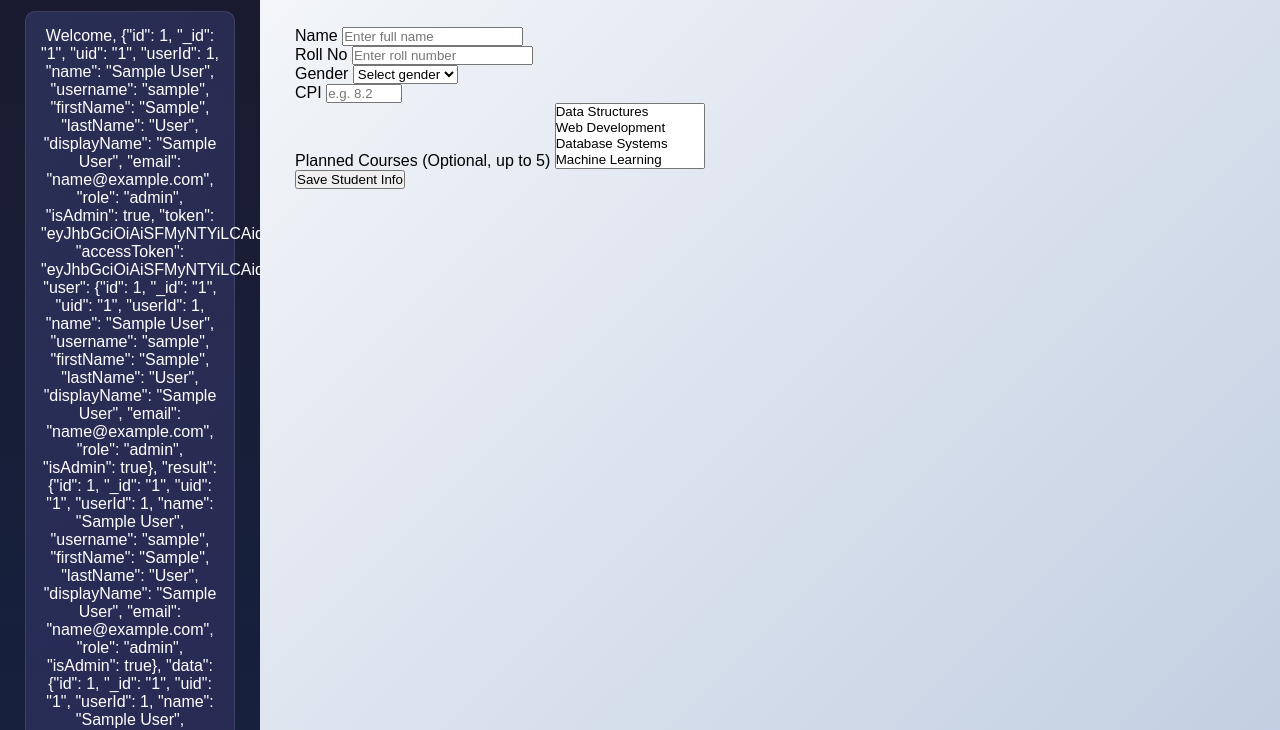
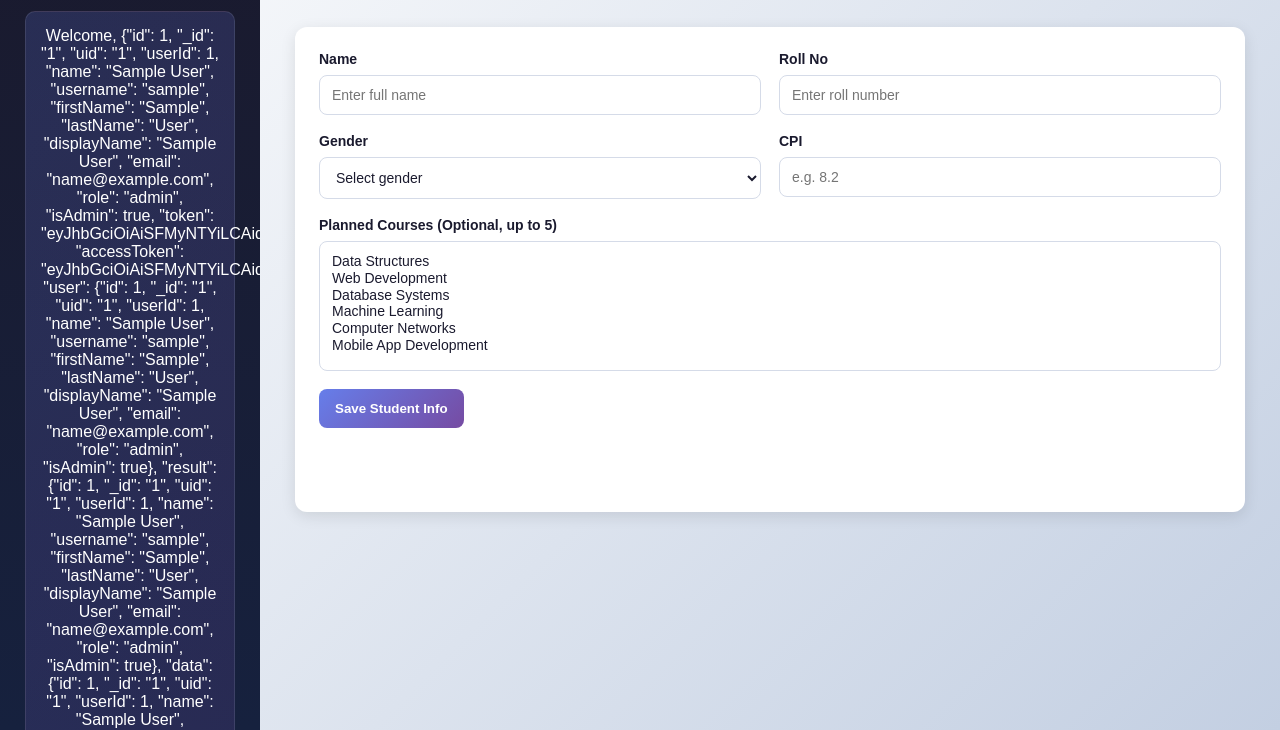
Before and after one commit to parmarkhush/university_course_registration_portal, a plain HTML site: page frontend/src/dashboard.html in a window 1280 px wide. Shown: the part 70-800 px from the top of the page. Drawn offline with Linux system fonts and the light colour scheme; sample sign-in values are in the browser's storage.

Commit message:
this is first changes

```diff
--- a/frontend/src/dashboard.css
+++ b/frontend/src/dashboard.css
@@ -187,3 +187,111 @@ body {
     border-radius: 12px;
     box-shadow: 0 4px 15px rgba(0,0,0,0.1);
 }
+
+/* STUDENT FORM */
+.student-form {
+    background: #ffffff;
+    padding: 24px;
+    border-radius: 12px;
+    box-shadow: 0 4px 15px rgba(0, 0, 0, 0.1);
+}
+
+.form-row {
+    display: flex;
+    gap: 18px;
+    margin-bottom: 18px;
+}
+
+.form-group {
+    flex: 1;
+    display: flex;
+    flex-direction: column;
+}
+
+.form-group.full {
+    flex: 1 1 100%;
+}
+
+.form-group label {
+    font-weight: 600;
+    color: #1a1a2e;
+    margin-bottom: 8px;
+    font-size: 14px;
+}
+
+.student-form input,
+.student-form select {
+    width: 100%;
+    padding: 11px 12px;
+    border: 1px solid #d5dbe8;
+    border-radius: 8px;
+    font-size: 14px;
+    color: #1a1a2e;
+    background: #fff;
+    transition: border-color 0.2s ease, box-shadow 0.2s ease;
+}
+
+.student-form input:focus,
+.student-form select:focus {
+    outline: none;
+    border-color: #667eea;
+    box-shadow: 0 0 0 3px rgba(102, 126, 234, 0.2);
+}
+
+#studentCourses {
+    min-height: 130px;
+}
+
+.student-form button[type="submit"] {
+    border: none;
+    border-radius: 8px;
+    padding: 12px 16px;
+    color: #fff;
+    background: linear-gradient(135deg, #667eea, #764ba2);
+    font-weight: 600;
+    cursor: pointer;
+    transition: transform 0.2s ease, box-shadow 0.2s ease;
+}
+
+.student-form button[type="submit"]:hover {
+    transform: translateY(-1px);
+    box-shadow: 0 8px 20px rgba(102, 126, 234, 0.35);
+}
+
+.form-message {
+    margin-top: 12px;
+    font-size: 14px;
+    min-height: 18px;
+}
+
+.form-message.success {
+    color: #1b7f3a;
+}
+
+.form-message.error {
+    color: #c62828;
+}
+
+.rank-message {
+    color: #3949ab;
+}
+
+@media (max-width: 900px) {
+    .dashboard-container {
+        flex-direction: column;
+        height: auto;
+    }
+
+    .sidebar {
+        width: 100%;
+    }
+
+    .main-content {
+        padding: 20px;
+    }
+
+    .form-row {
+        flex-direction: column;
+        gap: 12px;
+    }
+}
```
